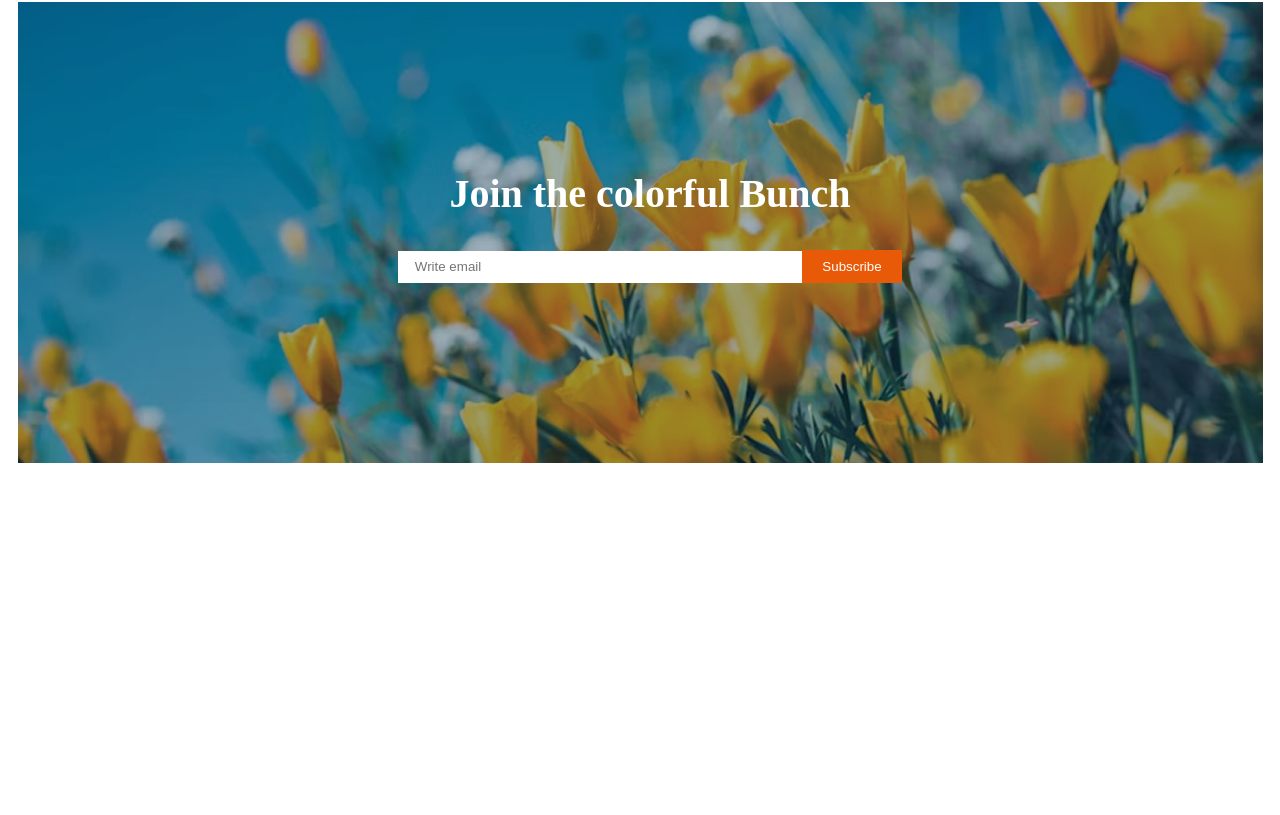
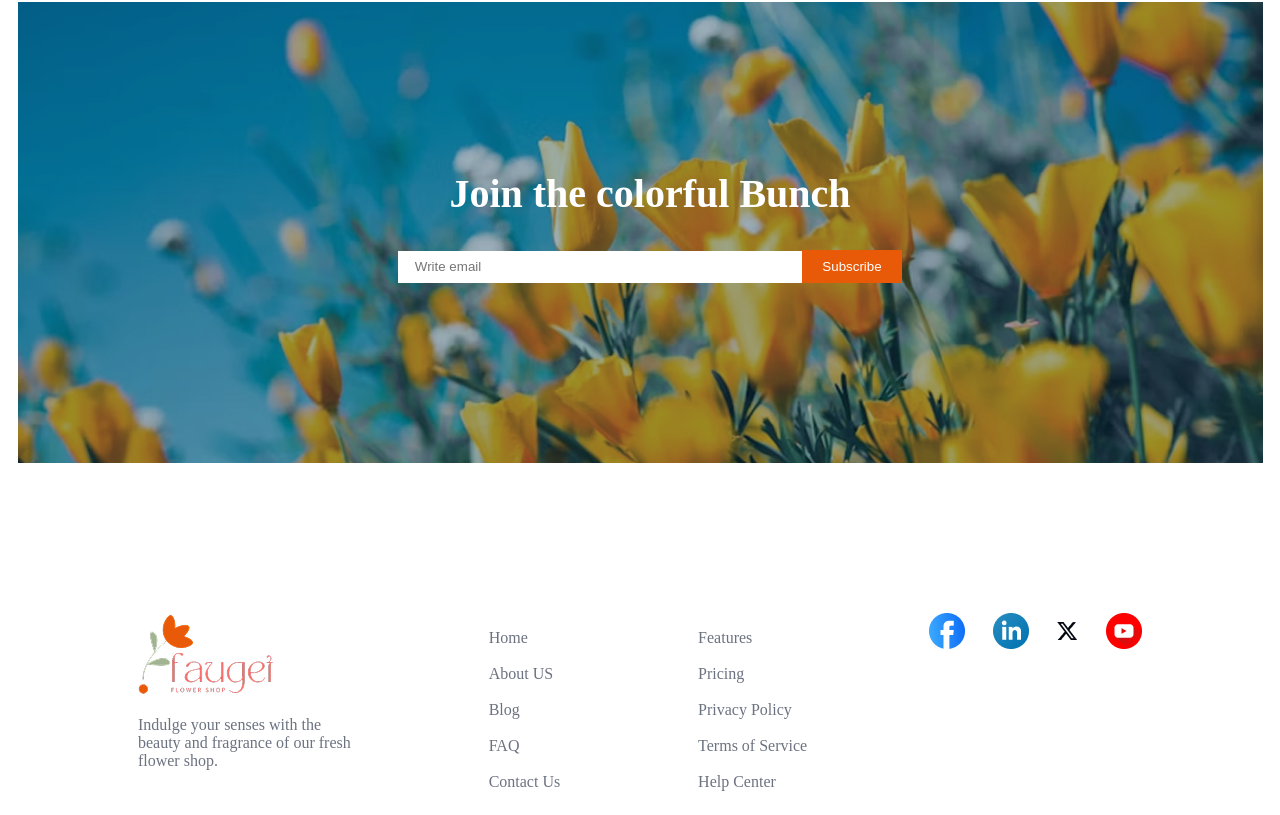
Before and after one commit to Xubaear/Assignment-2, a plain HTML site: page index.html in a window 1280 px wide. Shown: the part 3789-4604 px from the top of the page. Before the commit the page ends 4410 px from the top, so only its background shows below. Drawn offline with Linux system fonts and the light colour scheme.

Commit message:
added footer section

```diff
--- a/index.html
+++ b/index.html
@@ -173,6 +173,38 @@
 
     <footer>
 
+        <div class="footer display-flex margine-left margine-right">
+
+            <div>
+                <img src="assets/logo.png" alt="">
+                <p class="color4">Indulge your senses with the <br>beauty and fragrance of our fresh <br>flower shop. </p>
+            </div>
+
+            <ul class="footer-links">
+                 <li><a href="" class="footer-link color4">Home</a> </li> <br>
+                <li><a href="" class="footer-link color4">About US</a></li> <br>
+                <li><a href="" class="footer-link color4">Blog</a></li><br>
+                <li><a href="" class="footer-link color4">FAQ</a></li><br>
+                <li><a href="" class="footer-link color4">Contact Us</a></li>
+            </ul>
+
+            <ul class="footer-links">
+                <li><a href="" class="footer-link color4">Features</a></li><br>
+               <li>
+                 <a href="" class="footer-link color4">Pricing</a>
+               </li><br>
+                <li><a href="" class="footer-link color4">Privacy Policy</a></li><br>
+                <li><a href="" class="footer-link color4">Terms of Service</a></li><br>
+                <li><a href="" class="footer-link color4">Help Center</a></li>
+            </ul>
+            <div>
+                <img src="assets/icon-facebook.png" alt="" style="margin-left: 24px;">
+                <img src="assets/icon-linkedin.png" alt="" style="margin-left: 24px;">
+                <img src="assets/icon-twitter.png" alt=""  style="margin-left: 24px; margin-bottom: 9px;">
+                <img src="assets/icon-youtube.png" alt=""  style="margin-left: 24px;">
+            </div>
+        </div>
+
     </footer>
 
 </body>
--- a/style.css
+++ b/style.css
@@ -213,3 +213,11 @@ color: white;
 width: 100px;
 height: 33px;
 border: none;}
+
+/* footer section */
+
+.footer{justify-content: space-evenly;
+}
+.footer-links{list-style: none;}
+
+.footer-link{text-decoration: none;}
```
